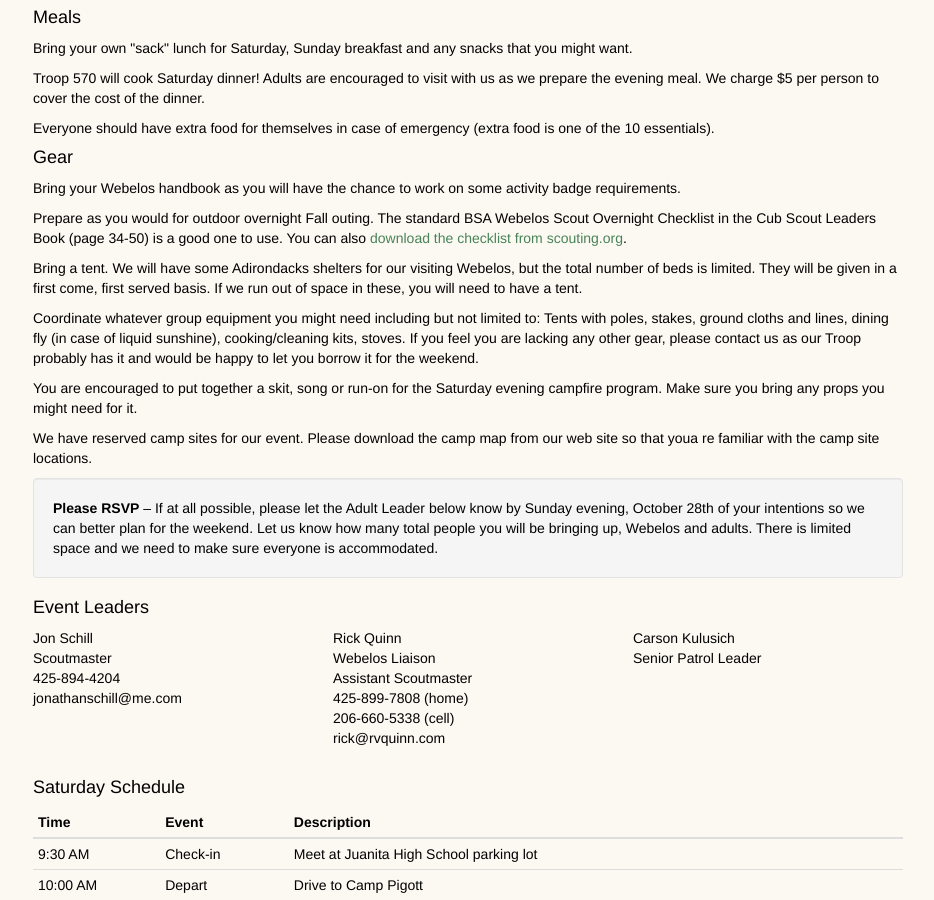
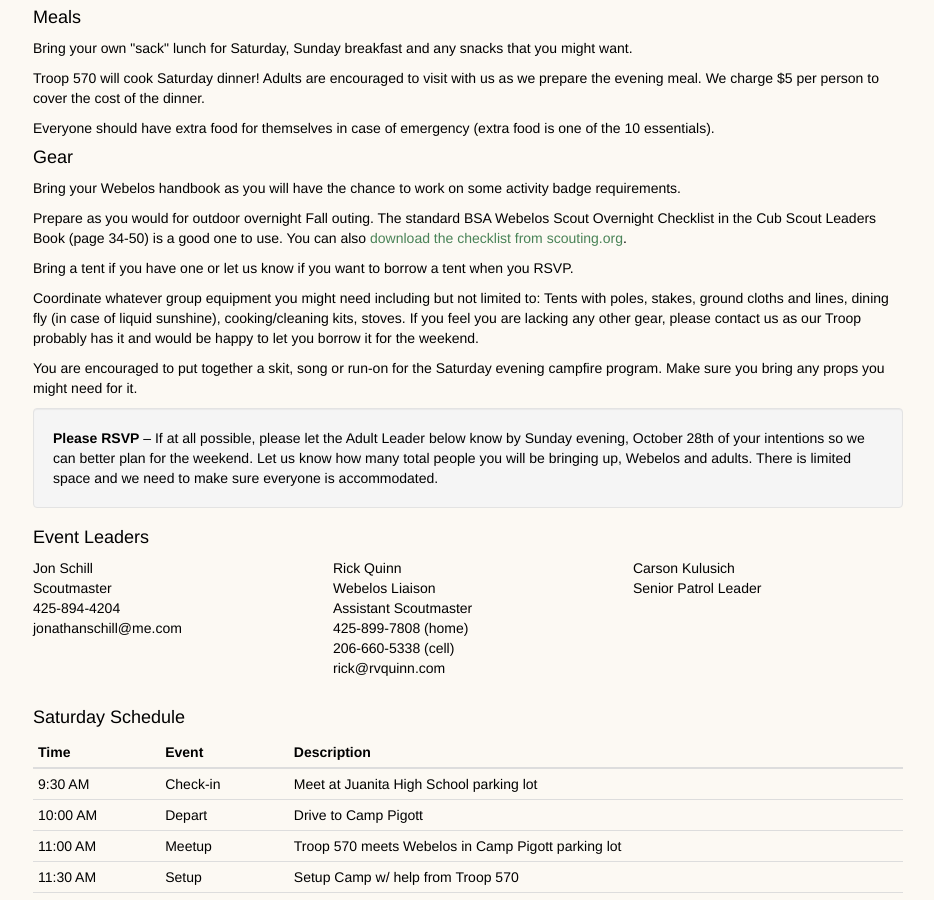
Before and after one commit to troop570/troop570.github.io, a Jekyll site: the page built from webelos/index.html, in a window 1280 px wide and 900 px high, scrolled down 561 px. Shown: the whole window, without its empty margins (172-1106 px from the left). Built offline with Jekyll 4.4.1, drawn with Linux system fonts in a browser that asks for light colours; nearby versions of some CDN libraries.

Commit message:
update webelo tent policy

```diff
--- a/webelos/index.html
+++ b/webelos/index.html
@@ -66,10 +66,8 @@ a good one to use.  You can also <a
 href="http://www.scouting.org/filestore/pdf/34-50.pdf">download the checklist
 from scouting.org</a>.
 
-<p>Bring a tent. We will have some Adirondacks shelters for our visiting
-Webelos, but the total number of beds is limited. They will be given in a first
-come, first served basis. If we run out of space in these, you will need to
-have a tent.
+<p>Bring a tent if you have one or let us know if you want to borrow a tent
+when you RSVP.
 
 <p>Coordinate whatever group equipment you might need including but not limited
 to: Tents with poles, stakes, ground cloths and lines, dining fly (in case of
@@ -79,9 +77,6 @@ happy to let you borrow it for the weekend.
 
 <p>You are encouraged to put together a skit, song or run-on for the Saturday
 evening campfire program. Make sure you bring any props you might need for it.
-
-<p>We have reserved camp sites for our event. Please download the camp map from
-our web site so that youa re familiar with the camp site locations.
 
 <div class="well">
   <b>Please RSVP</b> – If at all possible, please let the Adult Leader below
```
